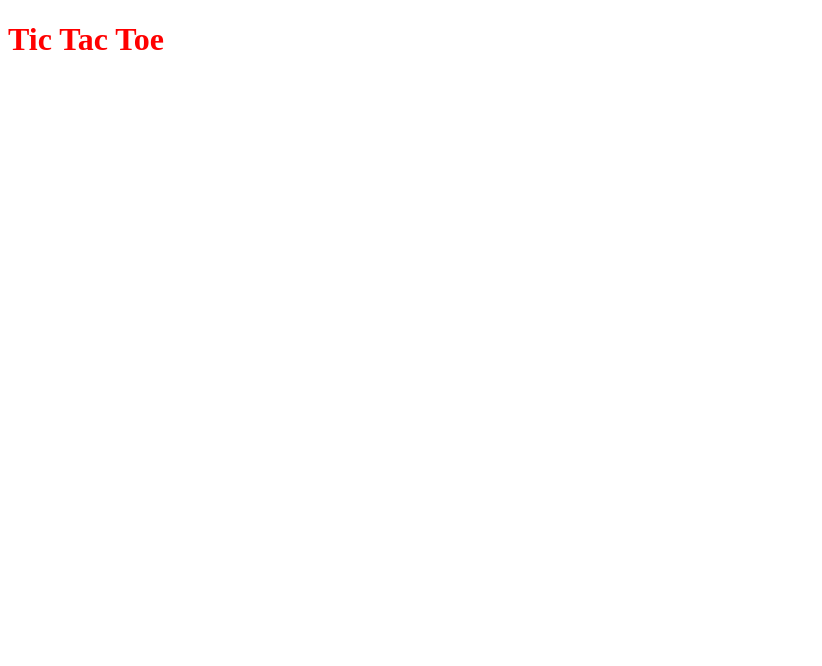
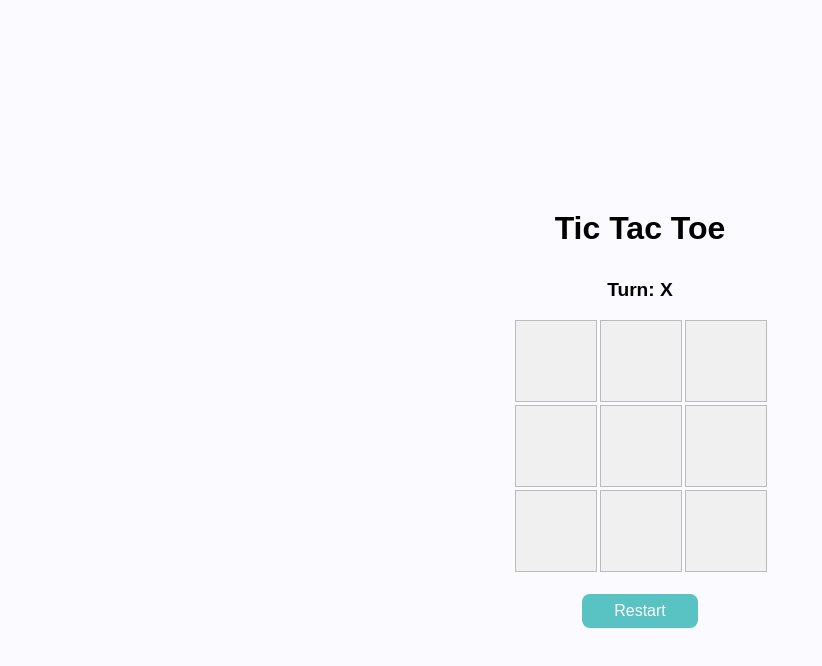
Before and after one commit to 1256639/tic-tac-toe, a plain HTML site: page index.html in a window 1280 px wide. Shown: the whole page, without its empty margins (0-822 px from the left). Drawn offline with Linux system fonts and the light colour scheme.

Commit message:
Added UI to game

```diff
--- a/index.html
+++ b/index.html
@@ -9,5 +9,8 @@
 </head>
 <body>
     <h1>Tic Tac Toe</h1>
+    <div id="game-status"></div>
+    <div id="board"></div>
+    <button id="reset-btn">Restart</button>
 </body>
 </html>
--- a/script.js
+++ b/script.js
@@ -86,12 +86,72 @@ const GameController = (function () {
     return { playRound, getCurrentPlayer, getWinner, isGameTied, reset };
 })();
 
-GameController.reset();
+/*GameController.reset();
 GameController.playRound(0);
 GameController.playRound(3);
 GameController.playRound(1);
 GameController.playRound(4);
-GameController.playRound(2);
+GameController.playRound(2);*/
 
 console.log(GameController.getWinner());
 console.log(GameController.isGameTied());
+
+const DisplayController = (function() {
+    const boardDiv = document.getElementById('board');
+    const statusDiv = document.getElementById('game-status');
+    const resetBtn = document.getElementById('reset-btn');
+    const cells = [];
+
+    function setupBoard() {
+        for (let i = 0; i < 9; i++) {
+            const cellDiv = document.createElement('div');
+            cellDiv.classList.add('cell');
+            cellDiv.dataset.index = i;
+            cellDiv.addEventListener('click', handleCellClick);
+            cells.push(cellDiv);
+            boardDiv.appendChild(cellDiv);
+        }
+    }
+
+    function renderBoard() {
+        const board = Gameboard.getBoard();
+        for (let i = 0; i < 9; i++) {
+            cells[i].textContent = board[i];
+            cells[i].style.pointerEvents = '';
+            if (board[i] || GameController.getWinner() || GameController.isGameTied()) {
+                cells[i].style.pointerEvents = 'none';
+            }
+        }
+    }
+
+    function renderStatus() {
+        if (GameController.getWinner()) {
+            statusDiv.textContent = "Winner: " + GameController.getWinner() + " !";
+        } else if (GameController.isGameTied()) {
+            statusDiv.textContent = "It's a tie!";
+        } else {
+            statusDiv.textContent = "Turn: " + GameController.getCurrentPlayer().marker
+        }
+    }
+
+    function handleCellClick(e) {
+        const ix = parseInt(e.target.dataset.index);
+        GameController.playRound(ix);
+        renderBoard();
+        renderStatus();
+    }
+
+    function handleReset() {
+        GameController.reset();
+        renderBoard();
+        renderStatus();
+    }
+
+    setupBoard();
+    resetBtn.addEventListener('click', handleReset);
+    renderBoard();
+    renderStatus();
+
+    return { renderBoard, renderStatus }
+
+})();
--- a/style.css
+++ b/style.css
@@ -1,3 +1,62 @@
+#board {
+    display: grid;
+    grid-template-columns: repeat(3, 80px);
+    grid-template-rows: repeat(3, 80px);
+    gap: 5px;
+    margin-bottom: 1em;
+}
+
+.cell {
+    background: #f0f0f0;
+    font-size: 2.5em;
+    display: flex;
+    align-items: center;
+    justify-content: center;
+    cursor: pointer;
+    height: 80px;
+    width: 80px;
+    border: 1px solid #bbb;
+    user-select: none;
+    transition: background 0.2s;
+}
+
+.cell:hover {
+    background: #e0e0e0;
+}
+
+#game-status {
+    margin-bottom: 1em;
+    font-weight: bold;
+    font-size: 1.2em;
+    text-align: center;
+}
+
+body {
+    min-height: 100vh;
+    display: flex;
+    flex-direction: column;
+    align-items: center;
+    justify-content: center;
+    background: #fafaff;
+    font-family: sans-serif;
+}
+
 h1 {
-    color: red;
+    margin-bottom: 1em;
 }
+
+#reset-btn {
+    padding: 0.5em 2em;
+    font-size: 1em;
+    background: #59c3c3;
+    border: none;
+    border-radius: 8px;
+    color: white;
+    cursor: pointer;
+    margin-top: 0.5em;
+    transition: background 0.2s;
+}
+
+#reset-btn:hover {
+    background: #2e8282;
+}
```
